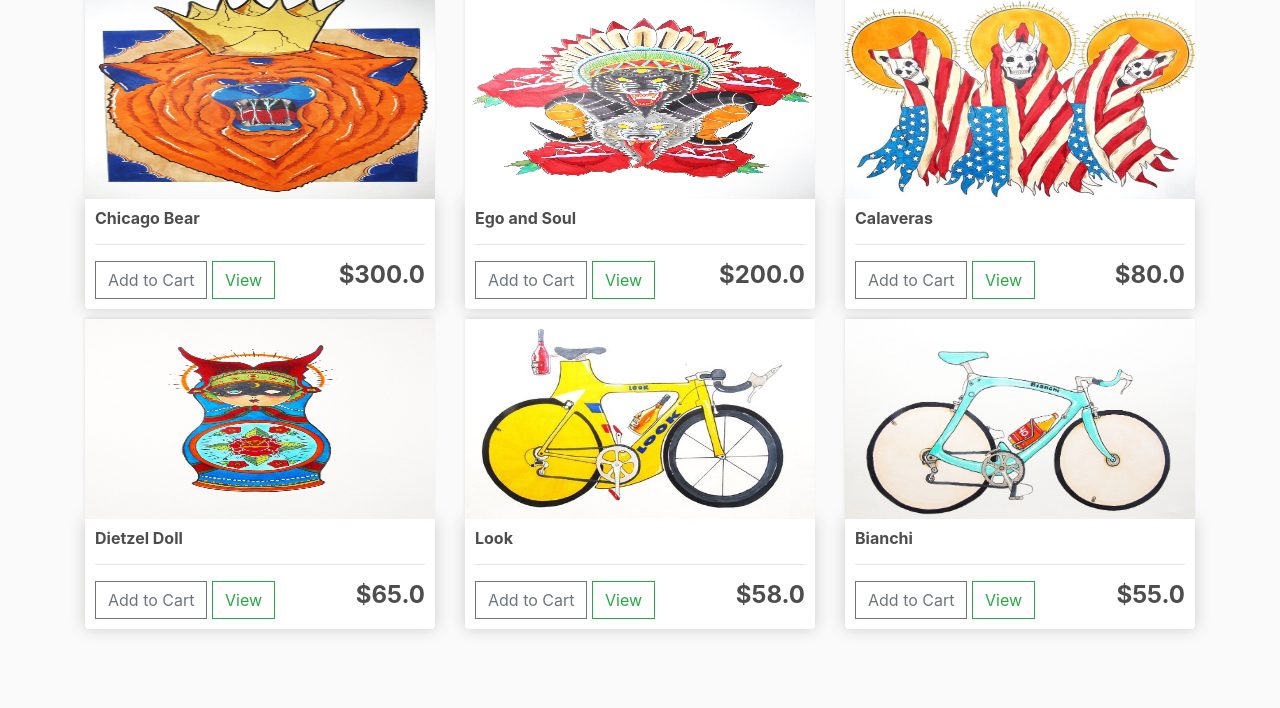
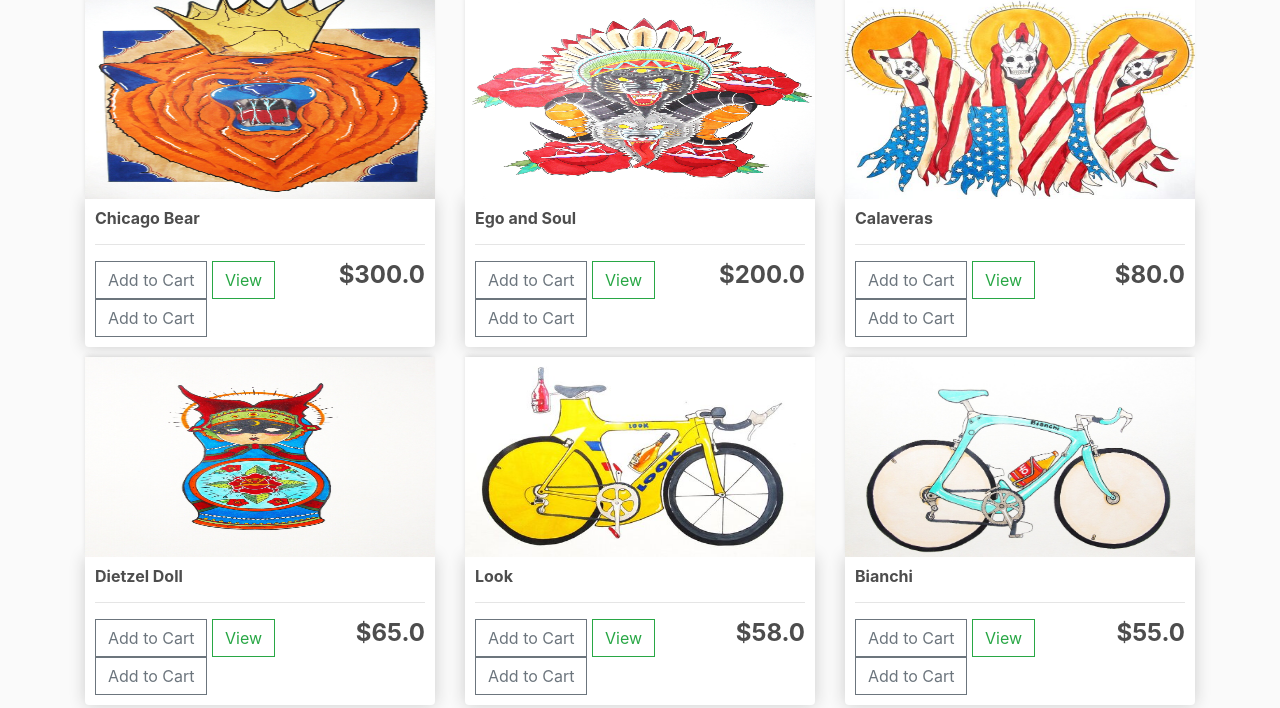
Before and after one commit to jsilvajr1/online_store, a Django app: page / in a window 1280 px wide. Shown: the part 92-800 px from the top of the page. Run offline with Django 3.2, Linux system fonts and the light colour scheme; data comes from the database, SQL or seed files in the repository; some libraries are stand-ins or nearby versions.

Commit message:
added on click in cart.js

```diff
--- a/static/js/cart.js
+++ b/static/js/cart.js
@@ -0,0 +1,10 @@
+var updateBtns = document.getElementsByClassName('update-cart')
+
+for (i = 0; i < updateBtns.length; i++) {
+	updateBtns[i].addEventListener('click', function(){
+		var productId = this.dataset.product
+		var action = this.dataset.action
+		console.log('productId:', productId, 'Action:', action)
+
+	})
+}
--- a/store/templates/store/store.html
+++ b/store/templates/store/store.html
@@ -9,9 +9,11 @@
 			<h6><strong>{{product.name}}</strong></h6>
 			<hr>
 
-			<button  class="btn btn-outline-secondary add-btn">Add to Cart</button>
+			<button  class="btn btn-outline-secondary add-btn update-cart">Add to Cart</button>
 			<a class="btn btn-outline-success" href="#">View</a>
 			<h4 style="display: inline-block; float: right"><strong>${{product.price}}</strong></h4>
+
+			<button data-product="{{product.id}}" data-action="add" class="btn btn-outline-secondary add-btn update-cart">Add to Cart</button>
 
 	     </div>
      </div>
```
